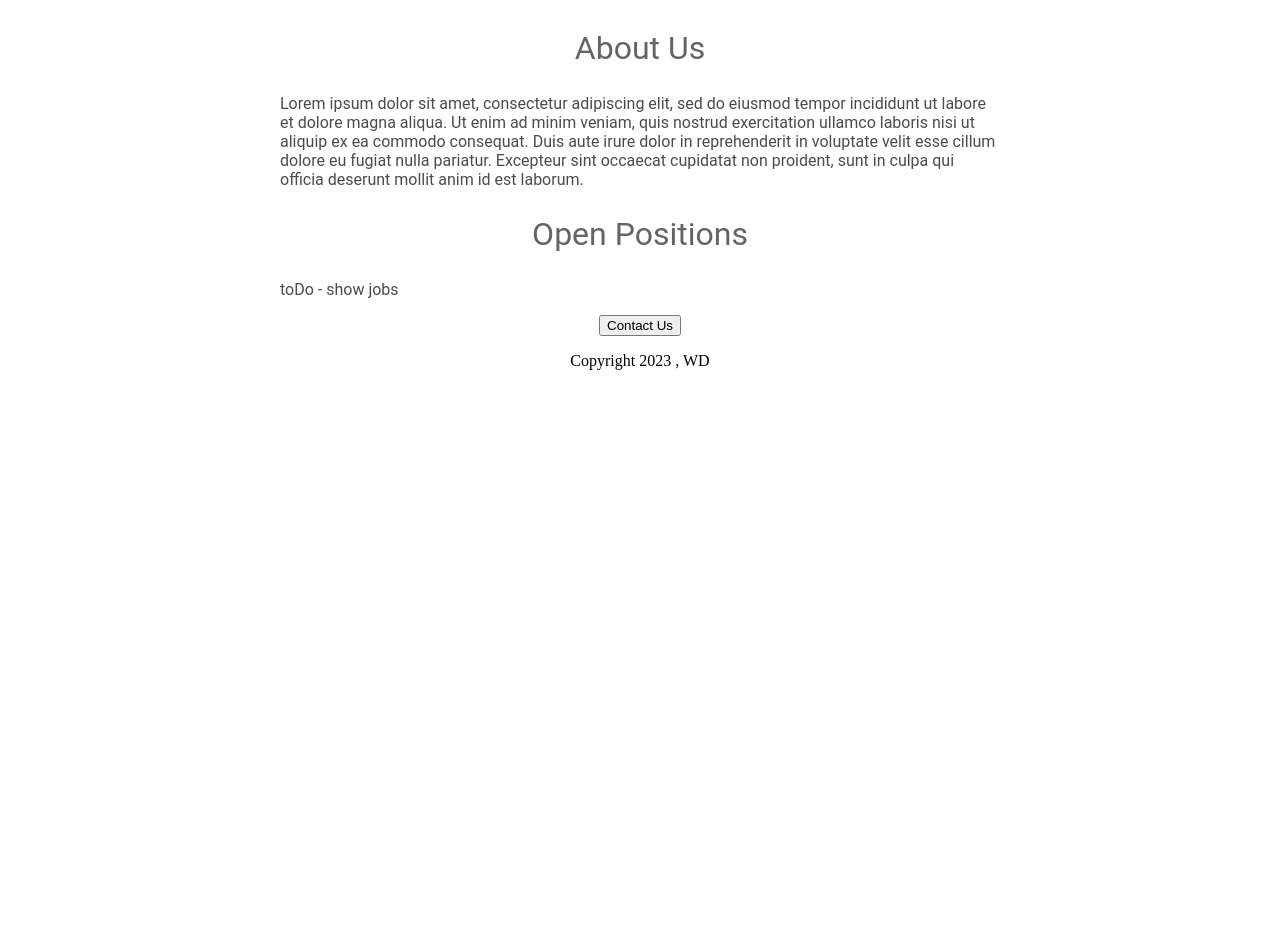
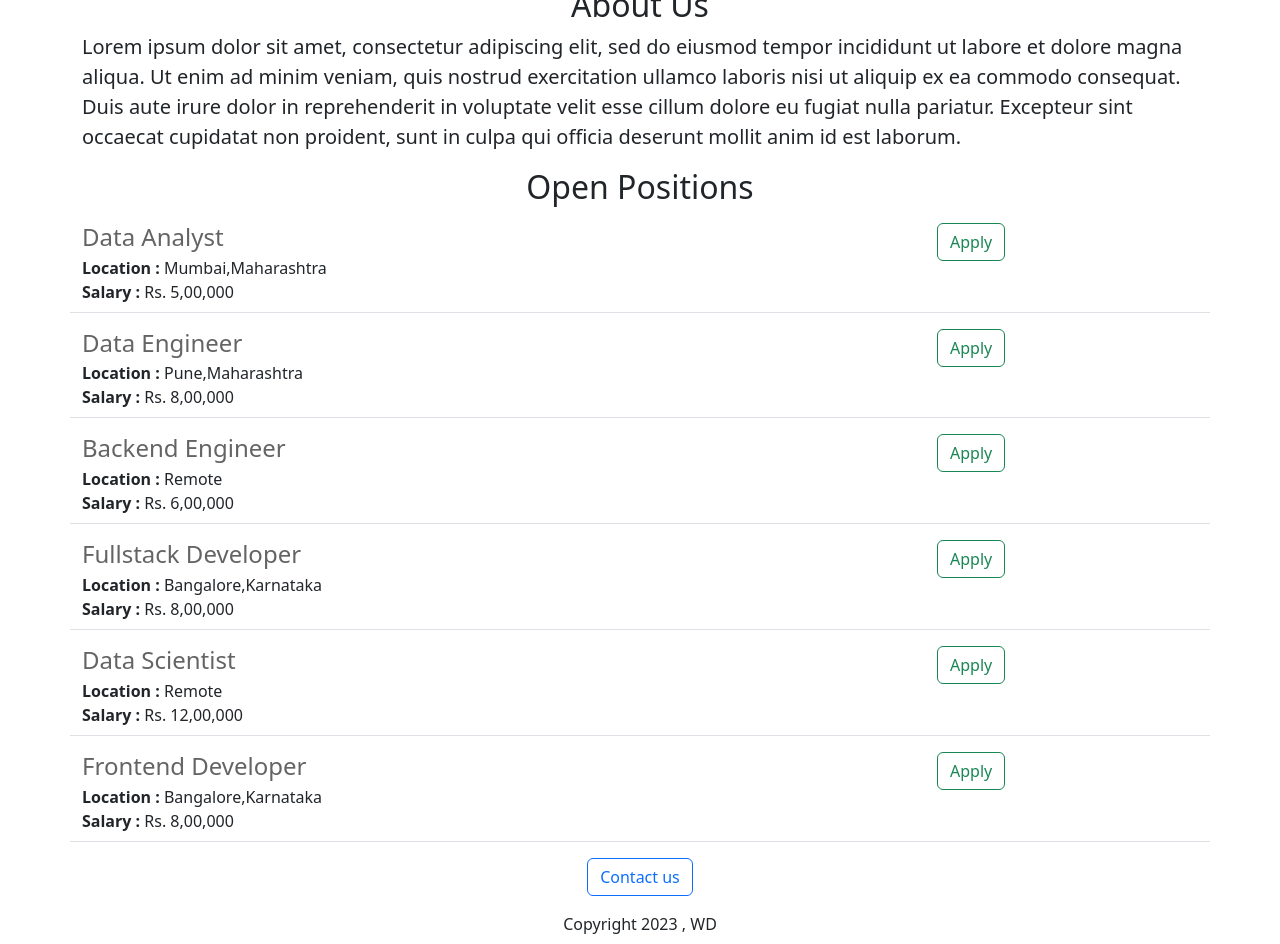
Before and after one commit to sanketbabar2001/careers_website_v2, a Flask app: page / in a window 1280 px wide. Shown: the part 462-1406 px from the top of the page. Before the commit the page ends 832 px from the top, so only its background shows below. Run offline with Flask 3, Linux system fonts and the light colour scheme.

Commit message:
added dynamic data

```diff
--- a/app.py
+++ b/app.py
@@ -1,10 +1,53 @@
-from flask import Flask, render_template
+from flask import Flask, render_template,jsonify
 
 app = Flask(__name__)
 
+JOBS = [
+  {
+    'id': 1,
+    'title': 'Data Analyst',
+    'location': 'Mumbai,Maharashtra',
+    'salary': 'Rs. 5,00,000'
+  },
+  {
+    'id': 2,
+    'title': 'Data Engineer',
+    'location': 'Pune,Maharashtra',
+    'salary': 'Rs. 8,00,000'
+  },
+  {
+    'id': 3,
+    'title': 'Backend Engineer',
+    'location': 'Remote',
+    'salary': 'Rs. 6,00,000'
+  },
+  {
+    'id': 4,
+    'title': 'Fullstack Developer',
+    'location': 'Bangalore,Karnataka',
+    'salary': 'Rs. 8,00,000'
+  },
+  {
+    'id': 5,
+    'title': 'Data Scientist',
+    'location': 'Remote',
+    'salary': 'Rs. 12,00,000'
+  },
+  {
+    'id': 6,
+    'title': 'Frontend Developer',
+    'location': 'Bangalore,Karnataka',
+    'salary': 'Rs. 8,00,000'
+  },
+]
+
 @app.route('/')
 def hello_world():
-    return render_template('home.html')
+    return render_template('home.html',jobs=JOBS)
+
+@app.route('/api/jobs')
+def list_jobs():
+  return jsonify(JOBS)
 
 if __name__ == '__main__':
     app.run(host='0.0.0.0', port=8080 ,debug=True)
--- a/templates/home.html
+++ b/templates/home.html
@@ -1,55 +1,34 @@
 <!DOCTYPE html>
 <html>
   <head>
+    <meta charset="utf-8">
+    <meta name="viewport" content="width=device-width, initial-scale=1">
     <title>Carrers Website</title>
+    <link href="https://cdn.jsdelivr.net/npm/bootstrap@5.3.2/dist/css/bootstrap.min.css" rel="stylesheet" integrity="sha384-T3c6CoIi6uLrA9TneNEoa7RxnatzjcDSCmG1MXxSR1GAsXEV/Dwwykc2MPK8M2HN" crossorigin="anonymous">
     <style>
-      h1{
-        font-size: 40px;
-        font-family: Roboto;
-        font-weight: normal;
-        color: rgb(50,50,50);
-        text-align: center;
-      }
-      #banner{
+      #banner {
+        height: 360px;
         width: 100%;
-        height: 360px;
         object-fit: cover;
       }
-      h2 {
-        font-size: 32px;
-        font-family: Roboto;
-        font-weight: normal;
-        color: rgb(100,100,100);
-        text-align: center;
-        }
-      .bodytext {
-        font-family: Roboto;
-        color: rgb(75,75,75);
-      }
-      #container{
-        max-width: 720px;
-        margin: 0 auto;
-      }
     </style>
+  </head>
+  <body>
+    <div class='container'>
+      <h1 class="text-center mt-2 mb-3">Carrers Website</h1>
+      <img class="img-fluid" id='banner' src="https://careerswebsite-1--sanketbabar1.repl.co/static/careers.jpg" >
+      <h2 class="text-center mt-3 mb-2">About Us</h2>
+      <p class="lead"> Lorem ipsum dolor sit amet, consectetur adipiscing elit, sed do eiusmod tempor incididunt ut labore et dolore magna aliqua. Ut enim ad minim veniam, quis nostrud exercitation ullamco laboris nisi ut aliquip ex ea commodo consequat. Duis aute irure dolor in reprehenderit in voluptate velit esse cillum dolore eu fugiat nulla pariatur. Excepteur sint occaecat cupidatat non proident, sunt in culpa qui officia deserunt mollit anim id est laborum.</p>
 
-  </head>
-
-  <body>
-    <div id='container'>
-      <h1>Carrers Website</h1>
-
-      <img id='banner' src="https://careerswebsite-1--sanketbabar1.repl.co/static/careers.jpg" >
-
-      <h2>About Us</h2>
-
-      <p class='bodytext'> Lorem ipsum dolor sit amet, consectetur adipiscing elit, sed do eiusmod tempor incididunt ut labore et dolore magna aliqua. Ut enim ad minim veniam, quis nostrud exercitation ullamco laboris nisi ut aliquip ex ea commodo consequat. Duis aute irure dolor in reprehenderit in voluptate velit esse cillum dolore eu fugiat nulla pariatur. Excepteur sint occaecat cupidatat non proident, sunt in culpa qui officia deserunt mollit anim id est laborum.</p>
-
-      <h2>Open Positions</h2>
-
-      <p class='bodytext'>toDo - show jobs</p>
-      <div style='text-align:center'>
-      <button>Contact Us</button>
-        <p>Copyright 2023 , WD</p>
+      <h2 class="text-center mt-3 mb-3">Open Positions</h2>
+      <div >
+        {% for job in jobs %}
+          {% include 'jobitem.html' %}
+        {% endfor %}
+      </div>
+      <div class="text-center">
+      <button type="button" class="btn btn-outline-primary">Contact us</button>
+        <p class="text-center mt-3 mb-2">Copyright 2023 , WD</p>
       </div>
     </div>
   </body>
--- /dev/null
+++ b/templates/jobitem.html
@@ -0,0 +1,18 @@
+<div class="border-bottom row" style='margin-bottom:16px; padding-bottom:8px'>
+  <div class='col-9'>
+    <h4 style='color:rgb(100,100,100); margin-bottom:4px;'>
+    {{job['title']}}
+    </h4>
+    <div>
+      <b>Location : </b>{{job['location']}}
+    </div>
+    {% if 'salary' in job %}
+    <div>
+      <b>Salary : </b>{{job['salary']}}
+    </div>
+    {% endif %}
+  </div>
+  <div class='col-3'>
+    <button type="button" class="btn btn-outline-success">Apply</button>
+  </div>
+</div>
```
